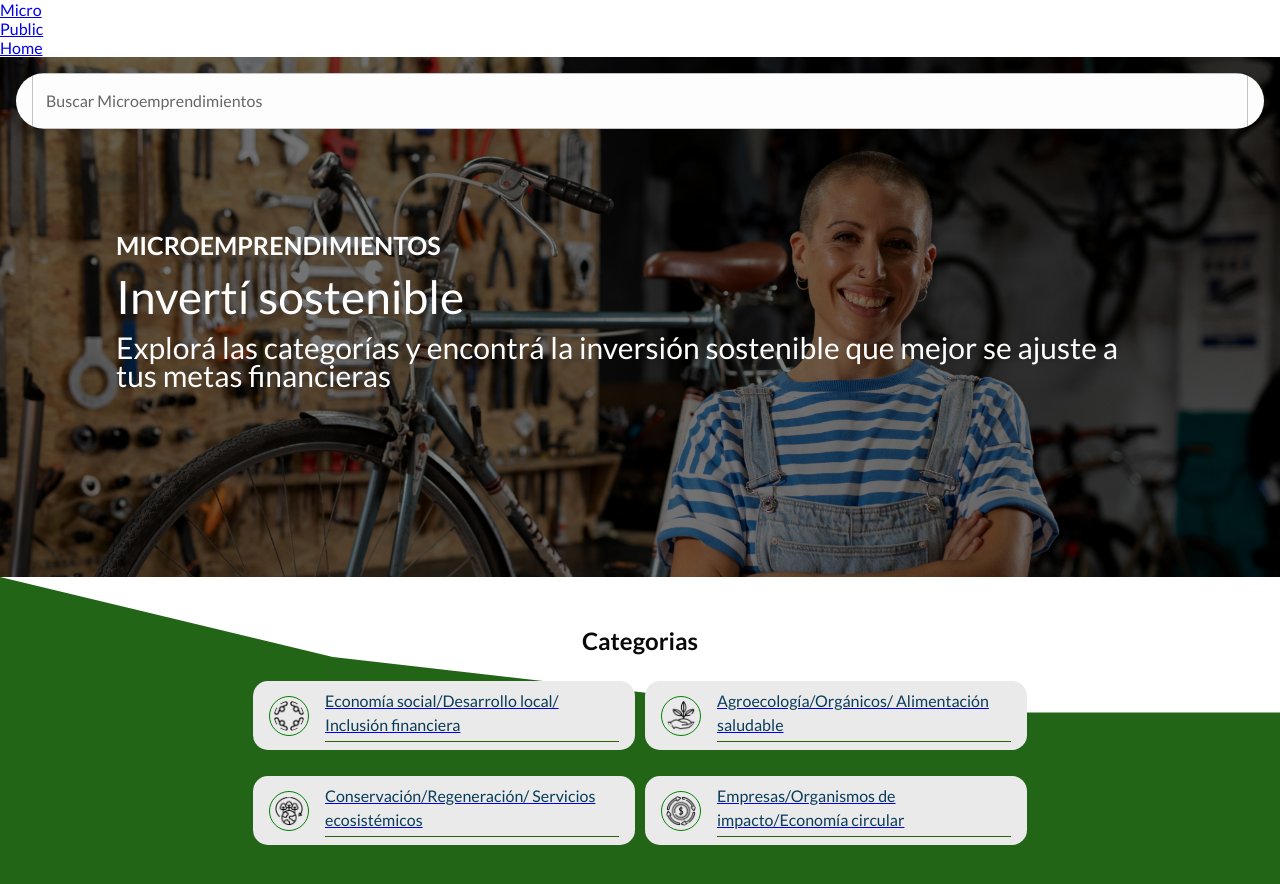
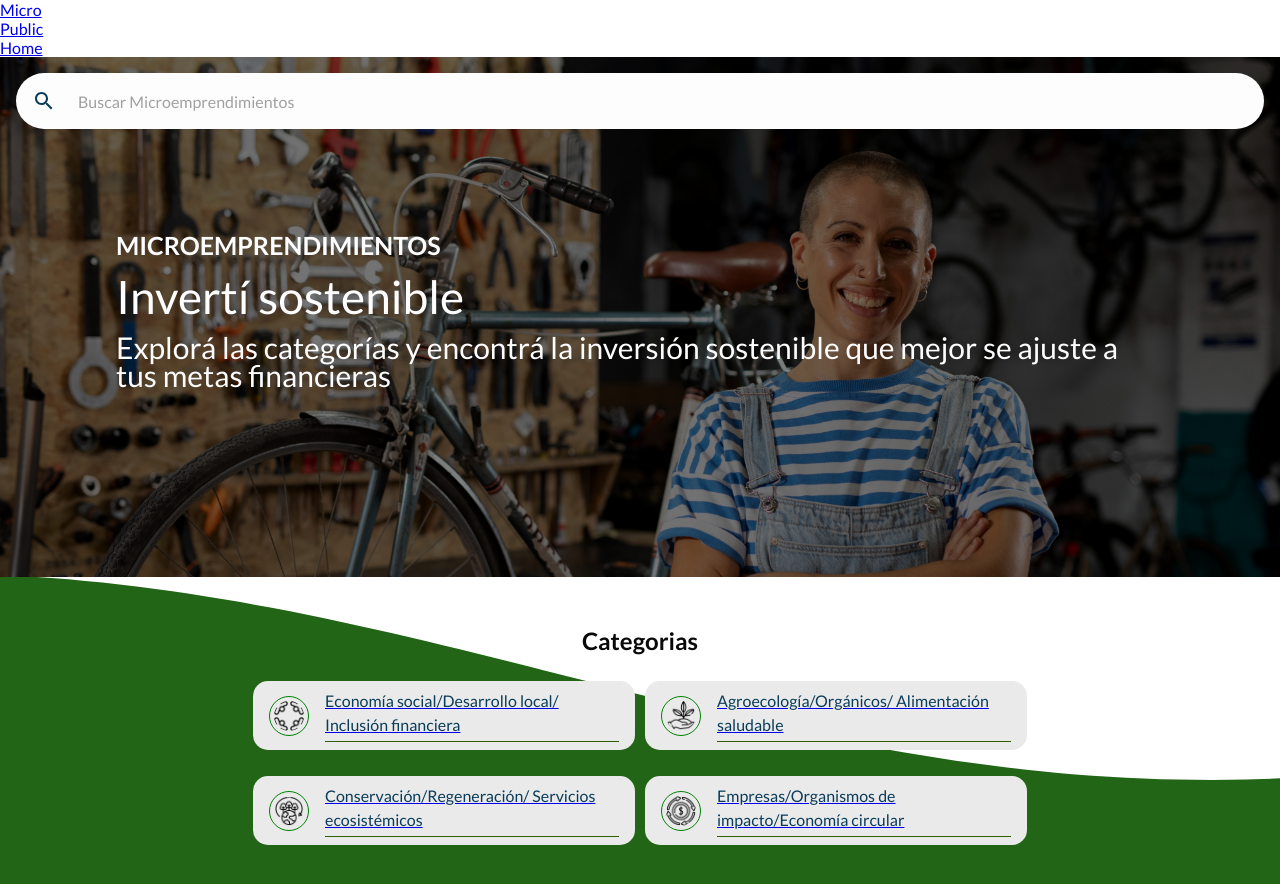
Before and after one commit to zEstebanz/Ubuntu-Semillero, a React (Vite) app: page /microemprendimientos in a window 1280 px wide. Built offline with nearby package versions, Linux system fonts and the light colour scheme.

Commit message:
update MicroCard and Port

```diff
--- a/src/components/Microenterprises/MicroCategori.jsx
+++ b/src/components/Microenterprises/MicroCategori.jsx
@@ -27,7 +27,7 @@ const Categories = () => {
                         width: '100%', // Ancho completo
                         height: '100%', // Altura completa
                         background: '#226516', // Color de fondo
-                        clipPath: 'polygon(26% 26%, 64% 44%, 100% 44%, 100% 100%, 0 100%, 0 0)',
+                        clipPath: 'polygon(100% 100%, 0% 100% , 0.00% -0.67%, 1.33% -0.39%, 2.67% -0.06%, 4.00% 0.32%, 5.33% 0.77%, 6.67% 1.27%, 8.00% 1.82%, 9.33% 2.43%, 10.67% 3.08%, 12.00% 3.80%, 13.33% 4.56%, 14.67% 5.37%, 16.00% 6.22%, 17.33% 7.12%, 18.67% 8.07%, 20.00% 9.06%, 21.33% 10.09%, 22.67% 11.16%, 24.00% 12.27%, 25.33% 13.41%, 26.67% 14.59%, 28.00% 15.79%, 29.33% 17.03%, 30.67% 18.29%, 32.00% 19.58%, 33.33% 20.89%, 34.67% 22.21%, 36.00% 23.56%, 37.33% 24.92%, 38.67% 26.30%, 40.00% 27.69%, 41.33% 29.08%, 42.67% 30.48%, 44.00% 31.88%, 45.33% 33.29%, 46.67% 34.69%, 48.00% 36.09%, 49.33% 37.48%, 50.67% 38.87%, 52.00% 40.24%, 53.33% 41.59%, 54.67% 42.94%, 56.00% 44.26%, 57.33% 45.56%, 58.67% 46.84%, 60.00% 48.09%, 61.33% 49.32%, 62.67% 50.52%, 64.00% 51.68%, 65.33% 52.81%, 66.67% 53.91%, 68.00% 54.96%, 69.33% 55.98%, 70.67% 56.95%, 72.00% 57.89%, 73.33% 58.77%, 74.67% 59.62%, 76.00% 60.41%, 77.33% 61.15%, 78.67% 61.85%, 80.00% 62.49%, 81.33% 63.08%, 82.67% 63.61%, 84.00% 64.09%, 85.33% 64.52%, 86.67% 64.89%, 88.00% 65.20%, 89.33% 65.45%, 90.67% 65.65%, 92.00% 65.78%, 93.33% 65.86%, 94.67% 65.88%, 96.00% 65.84%, 97.33% 65.74%, 98.67% 65.59%, 100.00% 65.37%)',
                         zIndex: -1, // Fondo detrás de los elementos
                     }}
                 />
--- a/src/components/Microenterprises/SearchMicro.jsx
+++ b/src/components/Microenterprises/SearchMicro.jsx
@@ -1,7 +1,6 @@
 import React from 'react';
-import { TextField, Grid } from '@mui/material';
+import { TextField, Grid, Box } from '@mui/material';
 import SearchIcon from '@mui/icons-material/Search';
-
 const SearchMicro = ({ search, setSearch }) => {
   return (
     <Grid
@@ -9,13 +8,34 @@ const SearchMicro = ({ search, setSearch }) => {
       justifyContent="center"
       className="search-bar"
     >
-      <TextField
-        label="Buscar Microemprendimientos"
-        className="search-input"
-        value={search}
-        onChange={(e) => setSearch(e.target.value)}
-      />
+      <Box
+        sx={{
+          display: 'flex',
+          alignItems: 'center',
+          width: '100%',
+          gap: '8px'
+        }}
+      >
+        <SearchIcon color='primary' />
+        <TextField
+          name="message"
+          label=""
+          placeholder="Buscar Microemprendimientos"
+          variant="outlined"
+          fullWidth
+          sx={{
+            '& .MuiOutlinedInput-root': {
+              borderRadius: 0
+            },
+            "& fieldset": {
+              border: 'none'
+            },
+          }}
+        />
+      </Box>
     </Grid>
+
+
   );
 };
 
```
Also changed, not shown: src/assets/styles/App.scss (line endings or trailing spaces).
